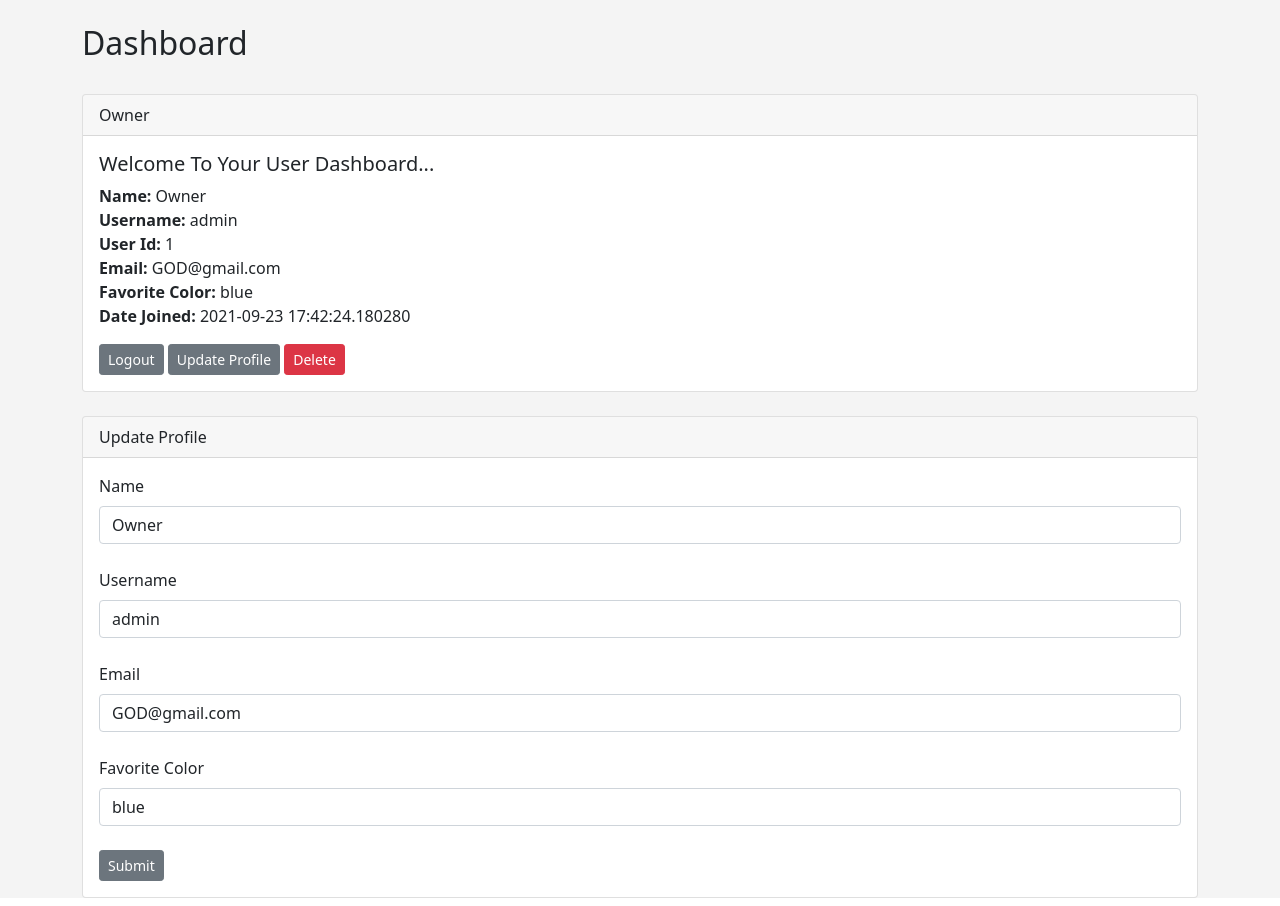
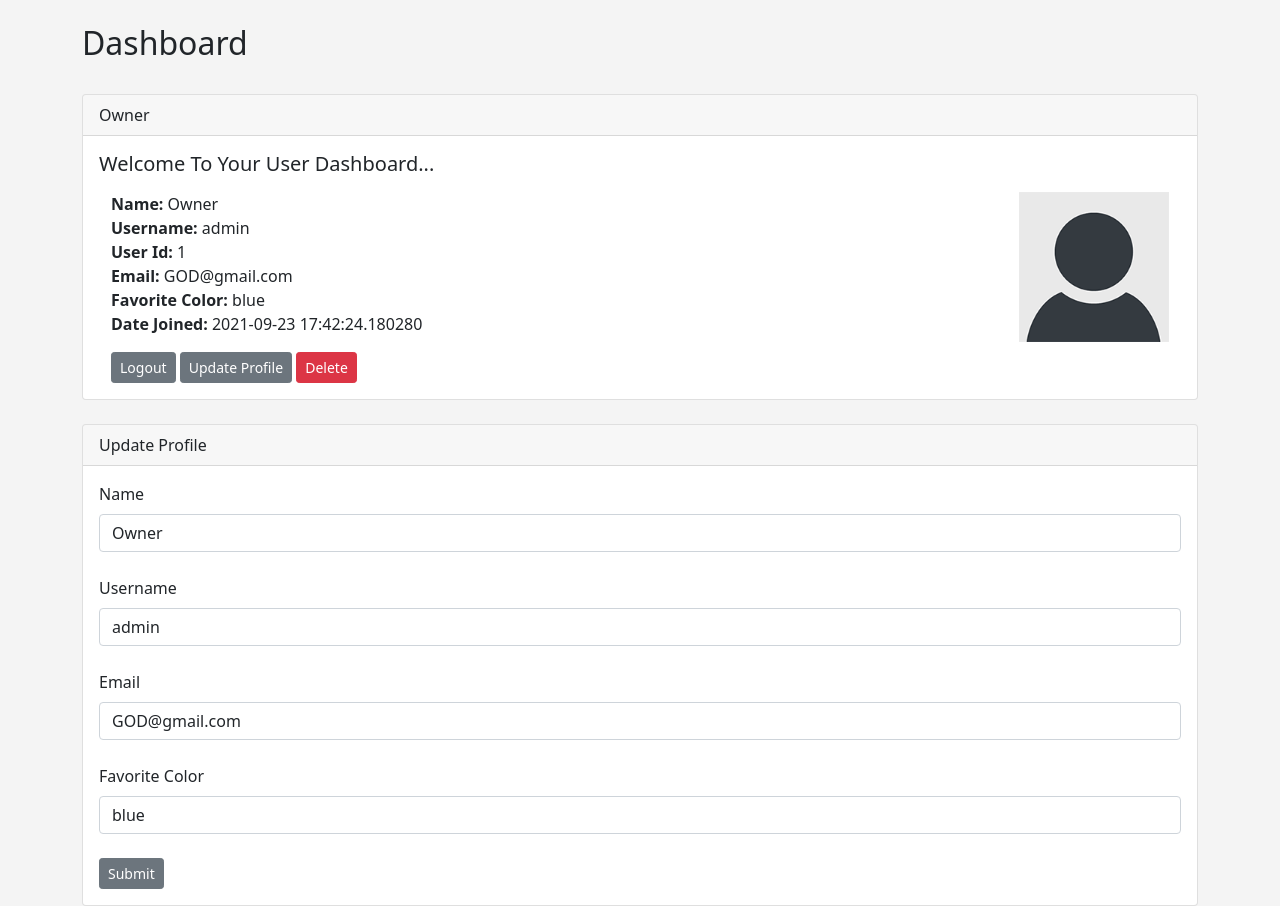
Before and after one commit to CapitainFan/Flasker, a Flask app: page /dashboard in a window 1280 px wide. Shown: the part 56-962 px from the top of the page. Run offline with Flask 2, Linux system fonts and the light colour scheme; a user stored in the database is signed in; some libraries are stand-ins or nearby versions.

Commit message:
added a default pic for a user dashboard

```diff
--- a/templates/dashboard.html
+++ b/templates/dashboard.html
@@ -24,6 +24,12 @@
   <div class="card-body">
     <h5 class="card-title">Welcome To Your User Dashboard...</h5>
     <p class="card-text">
+
+	<div class="container">
+	<div class="row">
+	<div class="col-8">
+
+
     	<strong>Name:</strong>
 	{{ current_user.name }}<br/>
 
@@ -51,8 +57,16 @@
 
     <a href="{{ url_for('delete', id=current_user.id)}}" class="btn btn-danger btn-sm">Delete</a>
 
+</div>
 
-  </div>
+<div class="col-4">
+	<img src="{{ url_for('static', filename='images/default_profile_pic.png')}}" width="150" align="right">
+</div>
+
+</div>
+</div>
+
+</div>
 </div>
 
 
--- a/templates/search.html
+++ b/templates/search.html
@@ -3,7 +3,7 @@
 {% block content %}
 
 <br/>
-<h2> Posts that we found with <strong>{{ searched }}</strong> :</h2>
+<h2> You searched for : <strong>{{ searched }}</strong></h2>
 
 <br/>
 {% for post in posts %}
```
Also changed, not shown: static/images/default_profile_pic.png (added), 2 other files.
